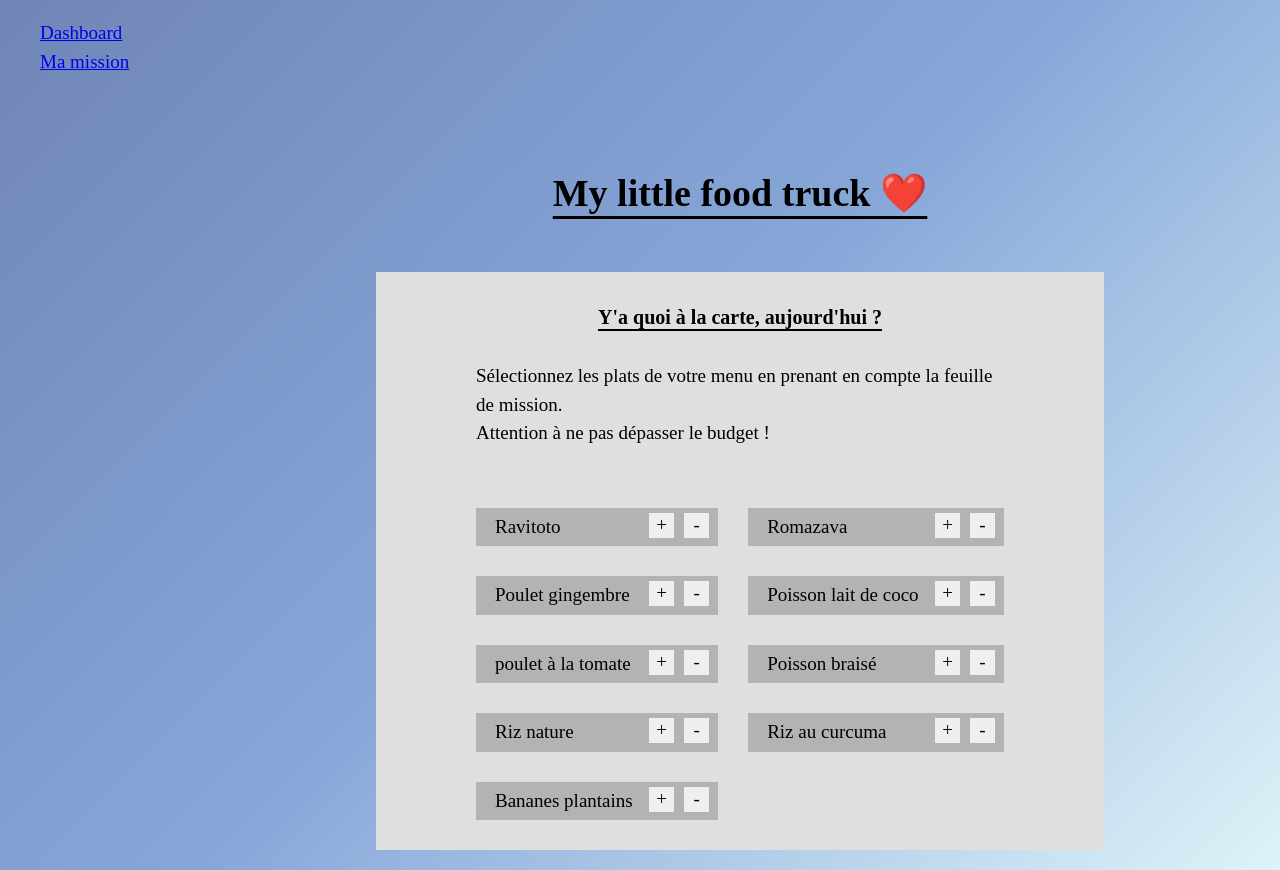
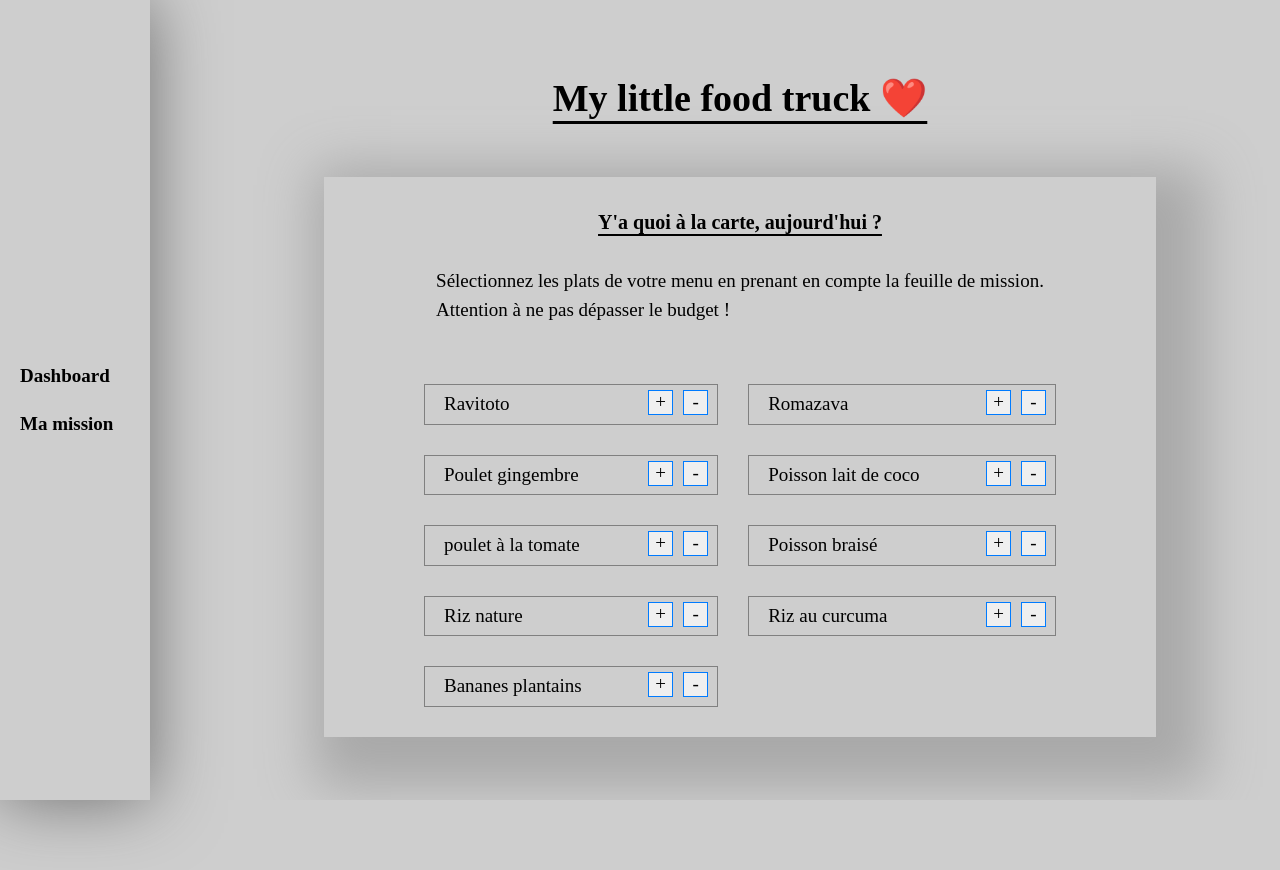
Before and after one commit to NatashaFinkel/food-truck-sim, a React (Vite) app: page / in a window 1280 px wide. After the commit the page ends 800 px from the top, so only its background shows below. Built offline with nearby package versions, Linux system fonts and the light colour scheme.

Commit message:
Style : ajout et modif css

```diff
--- a/src/components/Dashboard.tsx
+++ b/src/components/Dashboard.tsx
@@ -93,7 +93,7 @@ const Dashboard:  React.FC = () => {
               <button
                 key={dish.id + "-add-btn"}
                 id={"ingrédient-" + dish.id + "-add-btn"}
-                className="btn"
+                className="btn add-btn"
                 onClick={() => handleAddDishToTheMenu(dish)}
               >
                 +
@@ -101,7 +101,7 @@ const Dashboard:  React.FC = () => {
               <button
                 key={dish.id + "-remove-btn"}
                 id={"ingrédient-" + dish.id + "-remove-btn"}
-                className="btn"
+                className="btn remove-btn"
                 onClick={() => handleRemoveDishFromTheMenu(dish)}
               >
                 &#45;
--- a/src/style/main.css
+++ b/src/style/main.css
@@ -51,10 +51,46 @@ select {
 }
 
 body {
-  background-image: linear-gradient(-225deg, #7085b6 0%, #87a7d9 50%, #def3f8 100%);
+  /*   background-image: linear-gradient(
+      -225deg,
+      #7085b6 0%,
+      #87a7d9 50%,
+      #def3f8 100%
+    ); */
+  background-color: rgba(128, 128, 128, 0.386);
   font-size: 19px;
   max-width: 1440px;
   min-width: 320px;
+}
+
+.nav-bar {
+  width: 150px;
+  height: 100vh;
+  padding: 20px;
+  box-shadow: 0px 0px 70px rgb(109, 109, 109);
+  position: fixed;
+  top: 0;
+  left: 0;
+  align-content: center;
+}
+
+.nav-bar ul {
+  list-style: none;
+  padding: 0;
+}
+
+.nav-bar li {
+  margin: 20px 0;
+}
+
+.nav-bar a {
+  text-decoration: none;
+  font-weight: bold;
+  color: black;
+}
+
+.nav-bar a:hover {
+  color: #007bff;
 }
 
 h1,
@@ -77,11 +113,11 @@ header {
   display: flex;
   flex-direction: column;
   align-items: center;
-  width: 70%;
+  width: 80%;
   justify-self: center;
   gap: 30px;
   padding: 30px 0px;
-  background-color: rgb(223, 223, 223);
+  box-shadow: 20px 20px 50px 30px darkgrey;
 }
 
 .dashboard-txt-container {
@@ -106,7 +142,7 @@ header {
 
 .menu-item {
   padding: 0px 15px;
-  background-color: whitesmoke;
+  border: 1px solid #007bff;
   height: fit-content;
 }
 
@@ -122,7 +158,7 @@ header {
   display: flex;
   justify-content: space-between;
   padding: 5px 9px;
-  background-color: rgb(179, 179, 179);
+  border: 1px solid grey;
 }
 
 .ingredients-list-item li {
@@ -141,7 +177,15 @@ header {
   display: flex;
   align-items: center;
   justify-content: center;
-  border: none;
+  border: 1px solid #007bff;
+}
+
+.add-btn:active {
+  background-color: rgba(0, 128, 0, 0.331);
+}
+
+.remove-btn:active {
+  background-color: rgba(255, 0, 0, 0.358);
 }
 
 @media (max-width: 1024px) {
--- a/src/style/utils/_variables.scss
+++ b/src/style/utils/_variables.scss
@@ -3,15 +3,40 @@ $secondary-color: #e8e8e8;
 $primary-symmetry: center;
 
 body {
-  background-image: linear-gradient(
-    -225deg,
-    #7085b6 0%,
-    #87a7d9 50%,
-    #def3f8 100%
-  );
+  background-color: rgba(128, 128, 128, 0.386);
   font-size: 19px;
   max-width: 1440px;
   min-width: 320px;
+}
+
+.nav-bar {
+  width: 150px;
+  height: 100vh;
+  padding: 20px;
+  box-shadow: 0px 0px 70px rgb(109, 109, 109);
+  position: fixed;
+  top: 0;
+  left: 0;
+  align-content: center;
+}
+
+.nav-bar ul {
+  list-style: none;
+  padding: 0;
+}
+
+.nav-bar li {
+  margin: 20px 0;
+}
+
+.nav-bar a {
+  text-decoration: none;
+  font-weight: bold;
+  color: black;
+}
+
+.nav-bar a:hover {
+  color: #007bff;
 }
 
 h1,
@@ -34,11 +59,11 @@ header {
   display: flex;
   flex-direction: column;
   align-items: center;
-  width: 70%;
+  width: 80%;
   justify-self: center;
   gap: 30px;
   padding: 30px 0px;
-  background-color: rgb(223, 223, 223);
+  box-shadow: 20px 20px 50px 30px darkgrey;
 }
 
 .dashboard-txt-container {
@@ -63,7 +88,7 @@ header {
 
 .menu-item {
   padding: 0px 15px;
-  background-color: whitesmoke;
+  border: 1px solid #007bff;
   height: fit-content;
 }
 
@@ -79,7 +104,7 @@ header {
   display: flex;
   justify-content: space-between;
   padding: 5px 9px;
-  background-color: rgb(179, 179, 179);
+  border: 1px solid grey;
 }
 
 .ingredients-list-item li {
@@ -98,7 +123,13 @@ header {
   display: flex;
   align-items: center;
   justify-content: center;
-  border: none;
+  border: 1px solid #007bff;
+}
+.add-btn:active {
+  background-color: rgba(0, 128, 0, 0.331);
+}
+.remove-btn:active {
+  background-color: rgba(255, 0, 0, 0.358);
 }
 
 @media (max-width: 1024px) {
```
Also changed, not shown: 1 other file (tests, documents, lock files or other folders).
